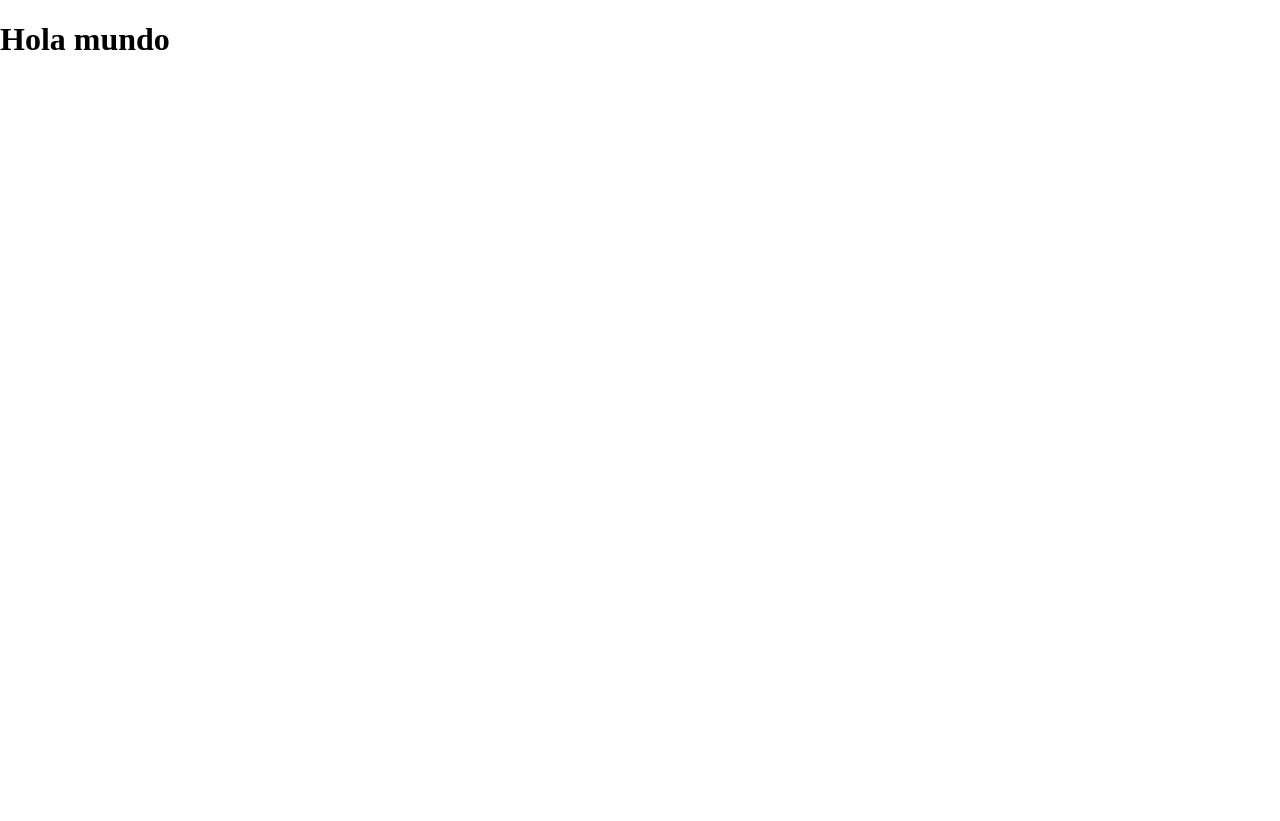
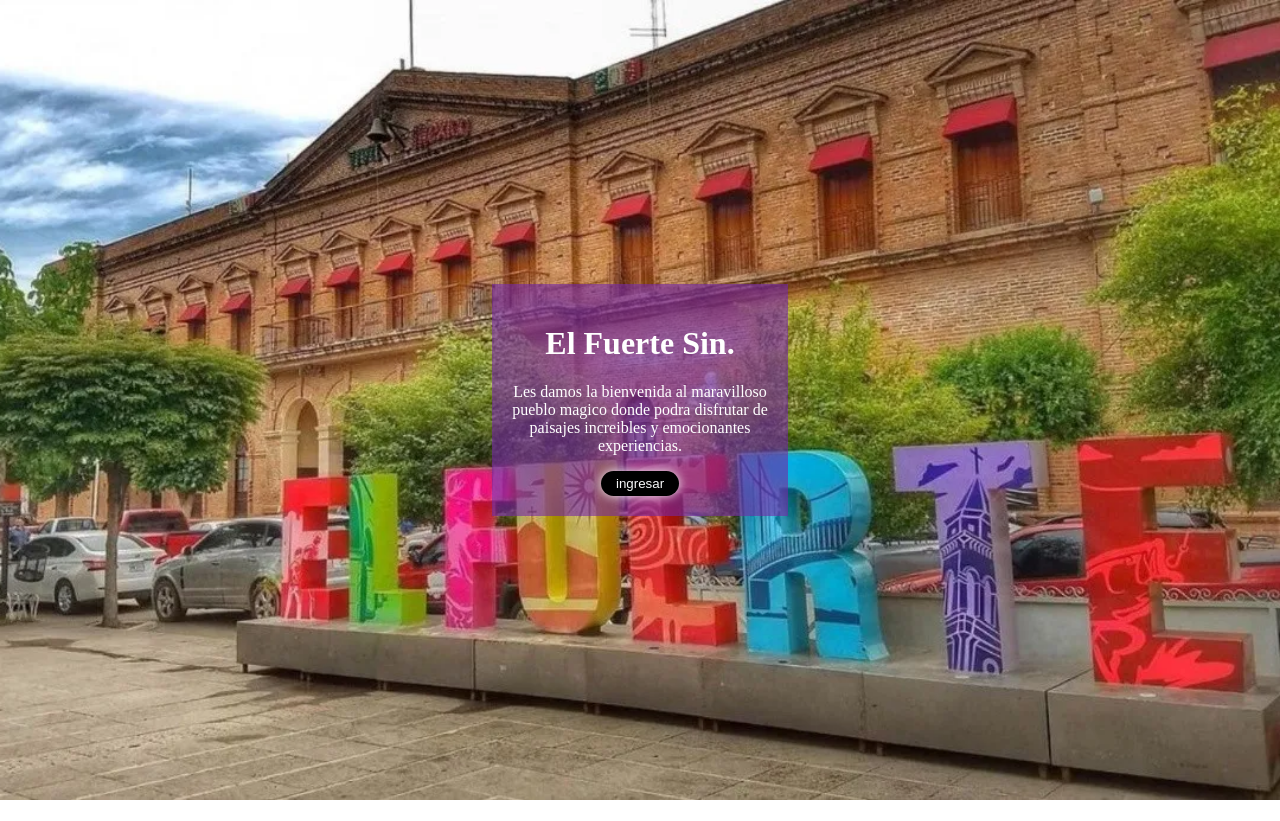
Before and after one commit to Andres000333/Desarrollo-web, a plain HTML site: page ejercicio 2/index.html in a window 1280 px wide. After the commit the page ends 800 px from the top, so only its background shows below. Drawn offline with Linux system fonts and the light colour scheme.

Commit message:
Modificamos codigo

```diff
--- a/ejercicio 2/index.html
+++ b/ejercicio 2/index.html
@@ -2,19 +2,20 @@
 <html>
   <head>
     <link rel="stylesheet" href="./stile.css">
+    <link rel="stylesheet" href="./index.css">
     <meta charset="utf-8" />
     <title>Index</title>
   </head>
 
   <body>
-    <div class ="content">
-        <div class="content-center">
+    <div class="content center">
+      <div class="content-center">
+        <h1 style="margin-top: opx;" > El Fuerte Sin. </h1>
+        <p>Les damos la bienvenida al maravilloso pueblo magico donde podra disfrutar de paisajes increibles y emocionantes experiencias.</p><a href="./lista.html">
+          <button style="color: rgb(248, 249, 250);" class="btn">ingresar</button>
 
-            <h1>Hola mundo</h1>
-
-        </div>
-
+        </a>
+      </div>
     </div>
-
   </body>
 </html>
--- a/ejercicio 2/stile.css
+++ b/ejercicio 2/stile.css
@@ -1,40 +1,52 @@
-body{
+body {
     margin: 0;
     height: 100vh;
 }
-
 .content {
 
     height: 100%;
 
-    background-image: url("./assets/background.jpg");
+    background-image: url("./assets/Foto.webp");
 
     background-repeat: no-repeat;
 
     background-size: cover;
 
     background-position: center;
+}
 
-    }
-
-    content-center {
+.content-center {
 
     color: white;
 
-    background-color: black;
+    background-color: rgba(116, 40, 167, 0.603);
 
     padding: 20px;
 
     text-align: center;
+    width: 20%;
 
-    }
+}
 
-    .center {
+.flex-colum{
+    flex-direction: column;
+}
+.mb-2{
+    margin-bottom: 20px;
+}
+
+.center {
 
     display: flex;
 
     justify-content: center;
 
     align-items: center;
-
-    }
+}
+.btn{
+    border-radius: 50px;
+    padding: 5px 15px;
+    border: none;
+    box-shadow: 0px 0px 11px 0px;
+    background: #000000;
+}
```
Also changed, not shown: ejercicio 2/lista.html (added, +24 -0 lines), ejercicio 2/Lista.css (added), ejercicio 2/asset/descargar.jpeg (deleted), ejercicio 2/assets/Foto.webp (added), ejercicio 2/index.css (added).
